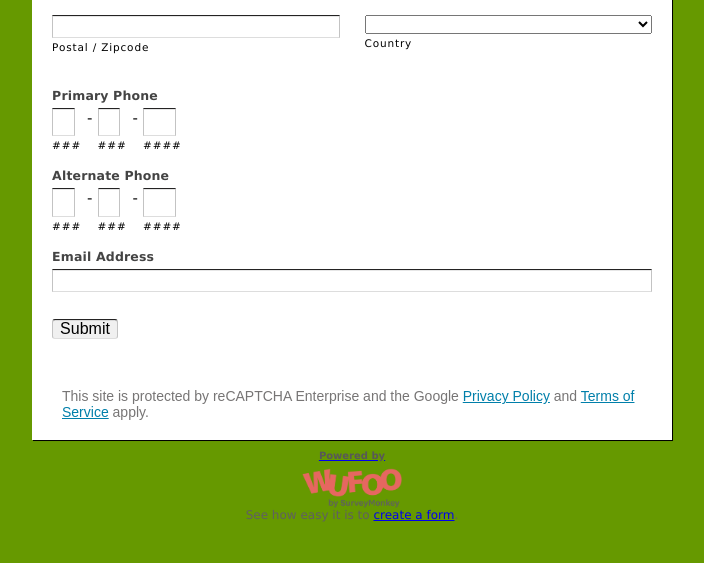
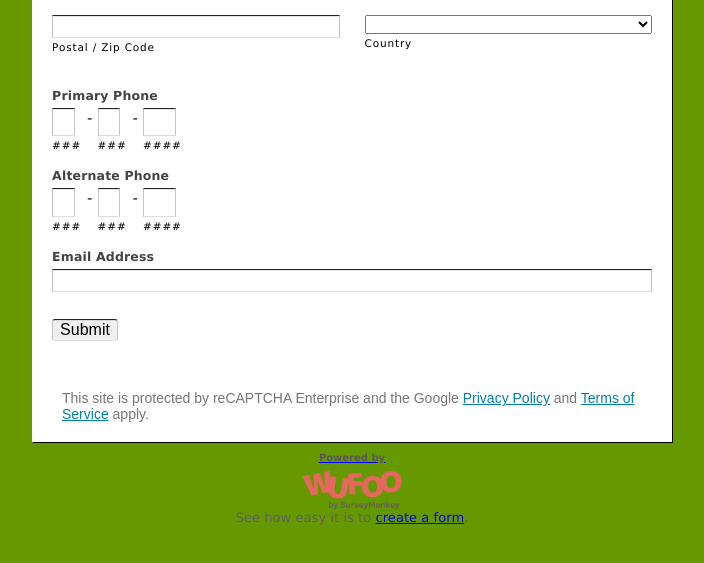
Before and after one commit to kesavan-t-dev/Exercises2, a plain HTML site: page index.html in a window 1280 px wide. Shown: the part 1465-2028 px from the top of the page, without its empty margins (288-992 px from the left). Drawn offline with Linux system fonts and the light colour scheme.

Commit message:
small alignments and typos

```diff
--- a/assets/styles/style.css
+++ b/assets/styles/style.css
@@ -220,7 +220,7 @@ input:active{
     width: auto ;
     position: relative;
     font-size: 100%;
-    padding: 0px 7px ;
+    padding: 1px 7px ;
     border-radius: 3px;
     outline-color: #d3d1d1;
     background-color: #F0f0f0;
@@ -338,12 +338,10 @@ input:active{
 .bottom{
     font-family: 'Lucida Sans', 'Lucida Sans Regular', 'Lucida Grande', 'Lucida Sans Unicode', Geneva, Verdana, sans-serif;
     color: #606060;
-    font-size :12px;
+    font-size :13px;
+    letter-spacing: .005em;
     padding: 0 0 3.125rem;
-    text-underline-offset:none;
 }
-
-
 
 
 .forms h4{
--- a/index.html
+++ b/index.html
@@ -110,7 +110,7 @@
                         <div class="two-columns">
                             <div class="row">
                                 <input type="text" id="street-address" required/>
-                            <label for="street-address" class="desc-text">Postal / Zip ode</label>
+                            <label for="street-address" class="desc-text">Postal / Zip Code</label>
                             </div>
                             <div class="row">
 
@@ -517,7 +517,7 @@
                         <div class="two-columns">
                             <div class="row">
                                 <input type="text" id="street-address" required/>
-                            <label for="street-address" class="desc-text">Postal / Zipcode</label>
+                            <label for="street-address" class="desc-text">Postal / Zip Code</label>
                             </div>
                             <div class="row">
 
```
